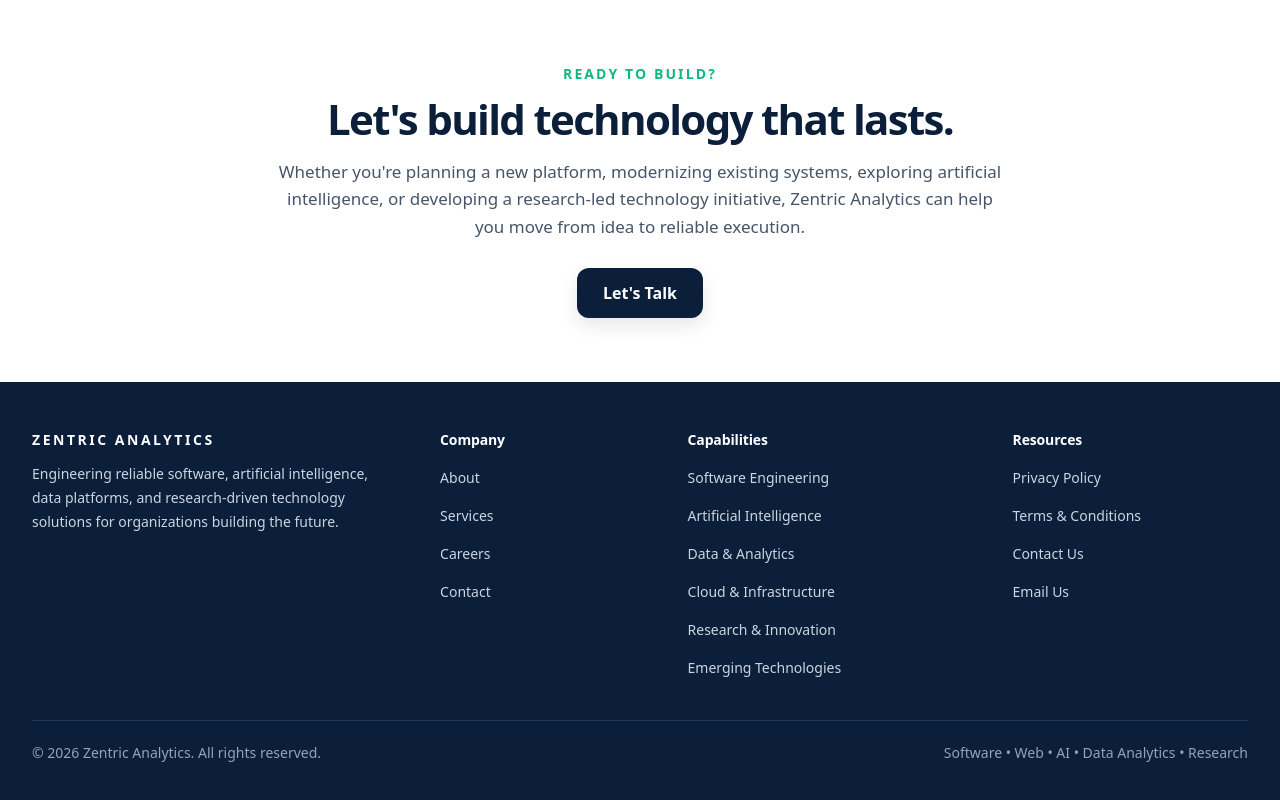
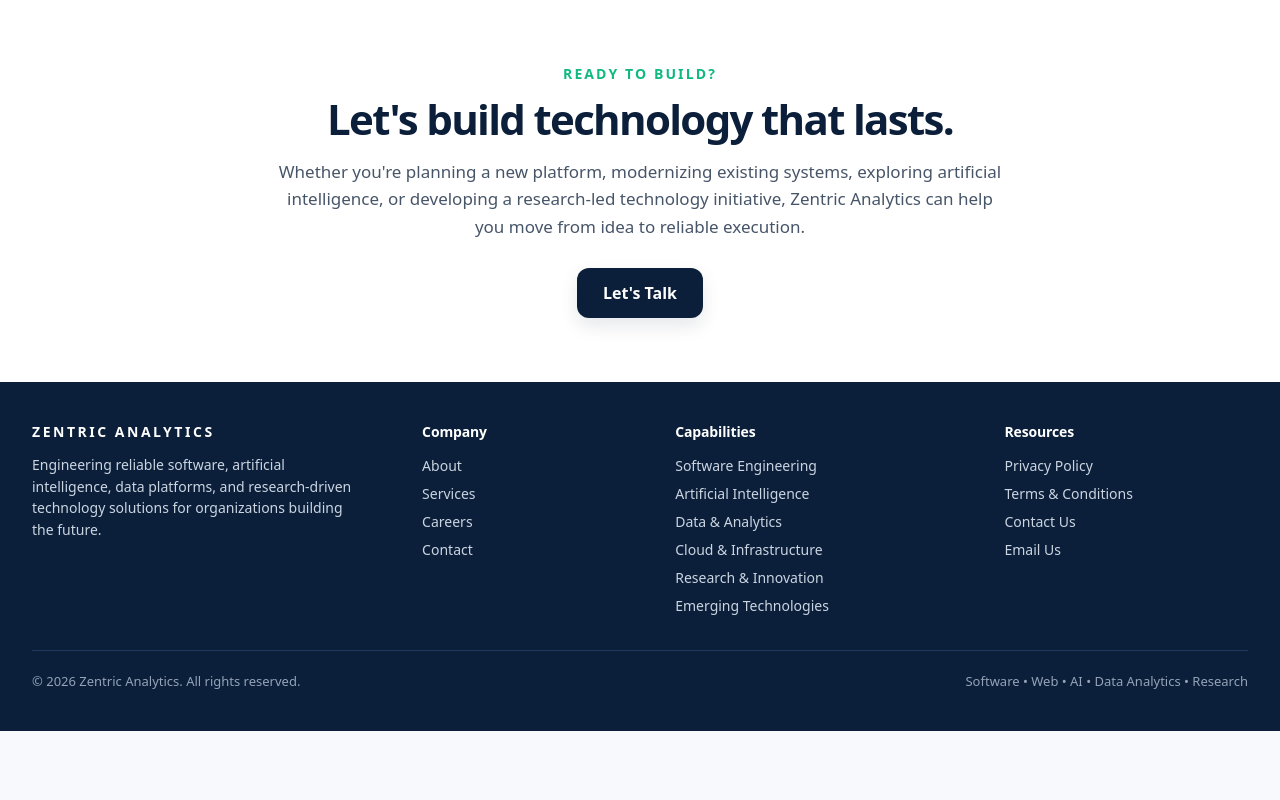
Before and after one commit to Zentric-Analytics/Zentricanalytics.com, a Next.js app: page / in a window 1280 px wide. Shown: the part 5345-6145 px from the top of the page. After the commit the page ends 6076 px from the top, so only its background shows below. Built offline with nearby package versions, Linux system fonts and the light colour scheme.

Commit message:
Refine homepage footer spacing

```diff
--- a/src/components/SiteFooter.tsx
+++ b/src/components/SiteFooter.tsx
@@ -23,7 +23,7 @@ const resourceLinks = [
 ] as const;
 
 const footerLinkClasses =
-  'w-fit rounded-sm py-1 text-sm font-normal leading-6 text-[#CBD5E1] transition-colors duration-200 hover:text-[#10B981] focus-visible:outline focus-visible:outline-2 focus-visible:outline-offset-4 focus-visible:outline-[#10B981]';
+  'w-fit rounded-sm py-0.5 text-sm font-normal leading-5 text-[#CBD5E1] transition-colors duration-200 hover:text-[#10B981] focus-visible:outline focus-visible:outline-2 focus-visible:outline-offset-4 focus-visible:outline-[#10B981]';
 
 function FooterLink({ href, label }: { href: string; label: string }) {
   return (
@@ -40,8 +40,8 @@ function FooterHeading({ children }: { children: React.ReactNode }) {
 export function SiteFooter() {
   return (
     <footer className="bg-[#0B1F3A] text-white" aria-label="Site footer">
-      <div className="mx-auto w-full max-w-7xl px-5 py-10 sm:px-6 sm:py-12 lg:px-8 lg:py-12">
-        <div className="grid gap-7 sm:grid-cols-2 sm:gap-x-10 sm:gap-y-9 lg:grid-cols-[minmax(0,1.3fr)_minmax(0,0.72fr)_minmax(0,1fr)_minmax(0,0.85fr)] lg:gap-x-12">
+      <div className="mx-auto w-full max-w-7xl px-5 py-8 sm:px-6 sm:py-9 lg:px-8 lg:py-10">
+        <div className="grid gap-6 sm:grid-cols-2 sm:gap-x-9 sm:gap-y-7 lg:grid-cols-[minmax(0,1.15fr)_minmax(0,0.7fr)_minmax(0,0.95fr)_minmax(0,0.8fr)] lg:gap-x-10">
           <section aria-labelledby="footer-company-overview" className="min-w-0">
             <h2
               id="footer-company-overview"
@@ -49,14 +49,14 @@ export function SiteFooter() {
             >
               ZENTRIC ANALYTICS
             </h2>
-            <p className="mt-3 max-w-sm text-sm leading-6 text-[#CBD5E1]">
+            <p className="mt-3 max-w-xs text-sm leading-[1.55] text-[#CBD5E1]">
               Engineering reliable software, artificial intelligence, data platforms, and research-driven technology solutions for organizations building the future.
             </p>
           </section>
 
           <nav aria-label="Company" className="min-w-0">
             <FooterHeading>Company</FooterHeading>
-            <div className="mt-3 flex flex-col gap-1.5">
+            <div className="mt-3 flex flex-col gap-1">
               {companyLinks.map(([href, label]) => (
                 <FooterLink key={href} href={href} label={label} />
               ))}
@@ -65,7 +65,7 @@ export function SiteFooter() {
 
           <nav aria-label="Capabilities" className="min-w-0">
             <FooterHeading>Capabilities</FooterHeading>
-            <div className="mt-3 flex flex-col gap-1.5">
+            <div className="mt-3 flex flex-col gap-1">
               {capabilityLinks.map((label) => (
                 <FooterLink key={label} href="/services" label={label} />
               ))}
@@ -74,7 +74,7 @@ export function SiteFooter() {
 
           <nav aria-label="Resources" className="min-w-0">
             <FooterHeading>Resources</FooterHeading>
-            <div className="mt-3 flex flex-col gap-1.5">
+            <div className="mt-3 flex flex-col gap-1">
               {resourceLinks.map(([href, label]) => (
                 <FooterLink key={href} href={href} label={label} />
               ))}
@@ -86,7 +86,7 @@ export function SiteFooter() {
           </nav>
         </div>
 
-        <div className="mt-8 flex flex-col gap-3 border-t border-[#1E3A5F] pt-5 text-sm leading-6 text-[#94A3B8] sm:mt-9 sm:flex-row sm:items-center sm:justify-between">
+        <div className="mt-7 flex flex-col gap-2 border-t border-[#1E3A5F] pt-5 text-[13px] leading-5 text-[#94A3B8] sm:mt-8 sm:flex-row sm:items-center sm:justify-between">
           <p>© 2026 Zentric Analytics. All rights reserved.</p>
           <p>Software • Web • AI • Data Analytics • Research</p>
         </div>
```
